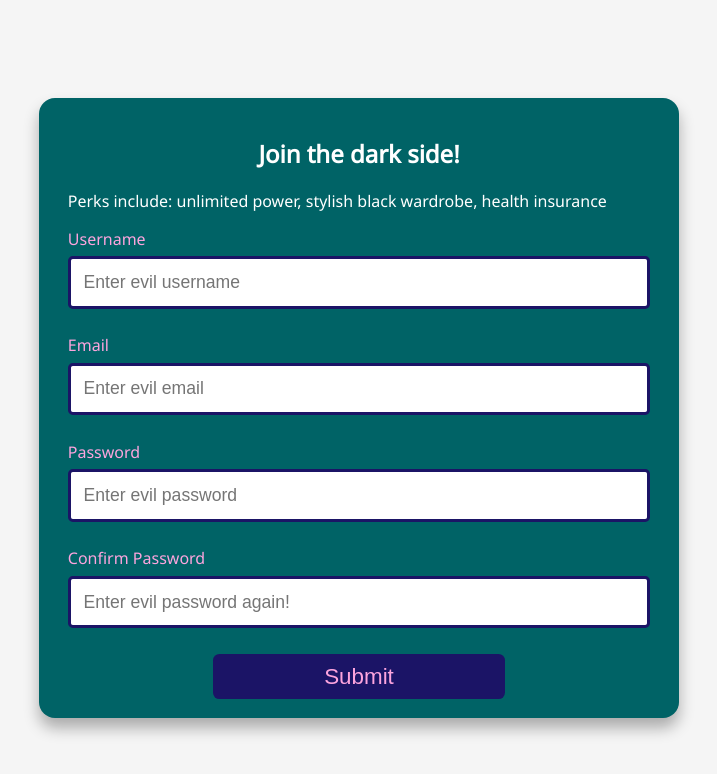
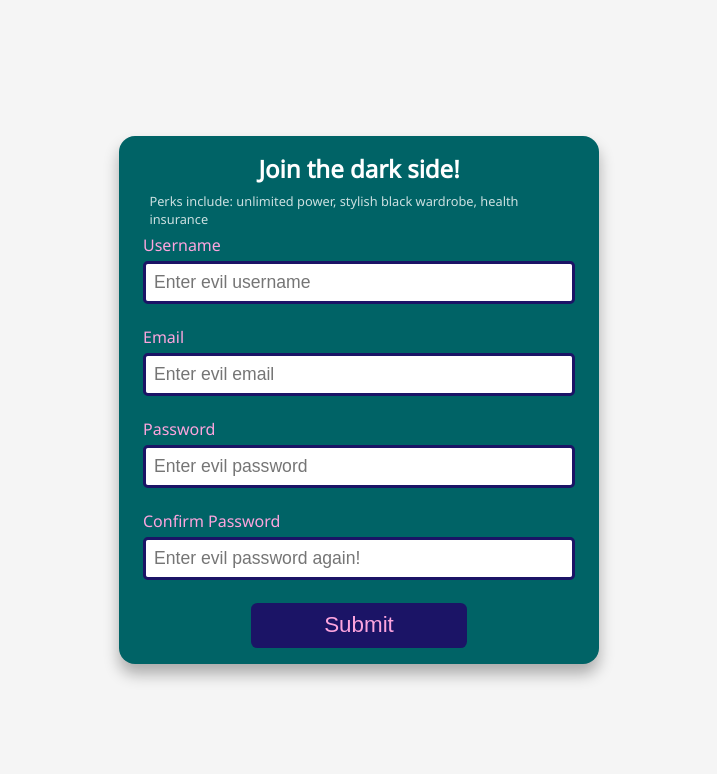
Before and after one commit to andrew-braun/form-validation, a plain HTML site: page index.html in a window 1280 px wide. Shown: the whole page, without its empty margins (281-998 px from the left). Drawn offline with Linux system fonts and the light colour scheme.

Commit message:
style: Adjust form to fit on single page, make minor tweaks to text and hovers

```diff
--- a/style.css
+++ b/style.css
@@ -19,13 +19,14 @@ body {
 	align-items: center;
 	justify-content: center;
 	min-height: 100vh;
+	margin: 0;
 	background: whitesmoke;
 	font-family: "Noto Sans", sans-serif;
 }
 .form-container {
 	flex: 1 1 auto;
 	min-width: 15rem;
-	max-width: 40rem;
+	max-width: 30rem;
 	border-radius: 1rem;
 	background: var(--dark-2);
 	box-shadow: 0 10px 15px hsla(0, 100%, 0%, 0.3);
@@ -33,22 +34,29 @@ body {
 }
 
 .form {
-	padding: 1.2rem 1.8rem;
+	padding: 1rem 1.5rem;
 }
 
 .form-container h2 {
+	margin: 0;
 	text-align: center;
+}
+
+.form-container p {
+	margin: 0.4rem;
+	font-size: 0.8rem;
+	opacity: 0.8;
 }
 
 .form-control {
 	position: relative;
-	margin-bottom: 0.4rem;
+	margin-bottom: 0.2rem;
 	padding-bottom: 0.8rem;
 }
 
 .form-control label {
 	display: block;
-	margin-bottom: 0.4rem;
+	margin-bottom: 0.3rem;
 	color: var(--light-2);
 }
 
@@ -56,10 +64,15 @@ body {
 	display: block;
 	width: 100%;
 	margin-bottom: 0.4rem;
-	padding: 0.8rem;
+	padding: 0.5rem;
 	border: 3px solid var(--dark-1);
 	border-radius: 0.3rem;
 	font-size: 1.1rem;
+}
+
+.form-control input:hover {
+	outline: 0;
+	opacity: 0.9;
 }
 
 .form-control input:focus {
@@ -98,10 +111,10 @@ body {
 	color: var(--light-2);
 	cursor: pointer;
 	width: 50%;
-	transition: opacity 0.3s ease-in, color 0.3s ease-in;
+	transition: color 0.15s ease-in, background 0.15s ease-in;
 }
 
 .submit-button:hover {
-	opacity: 0.8;
 	color: white;
+	background: var(--mid-3);
 }
```
